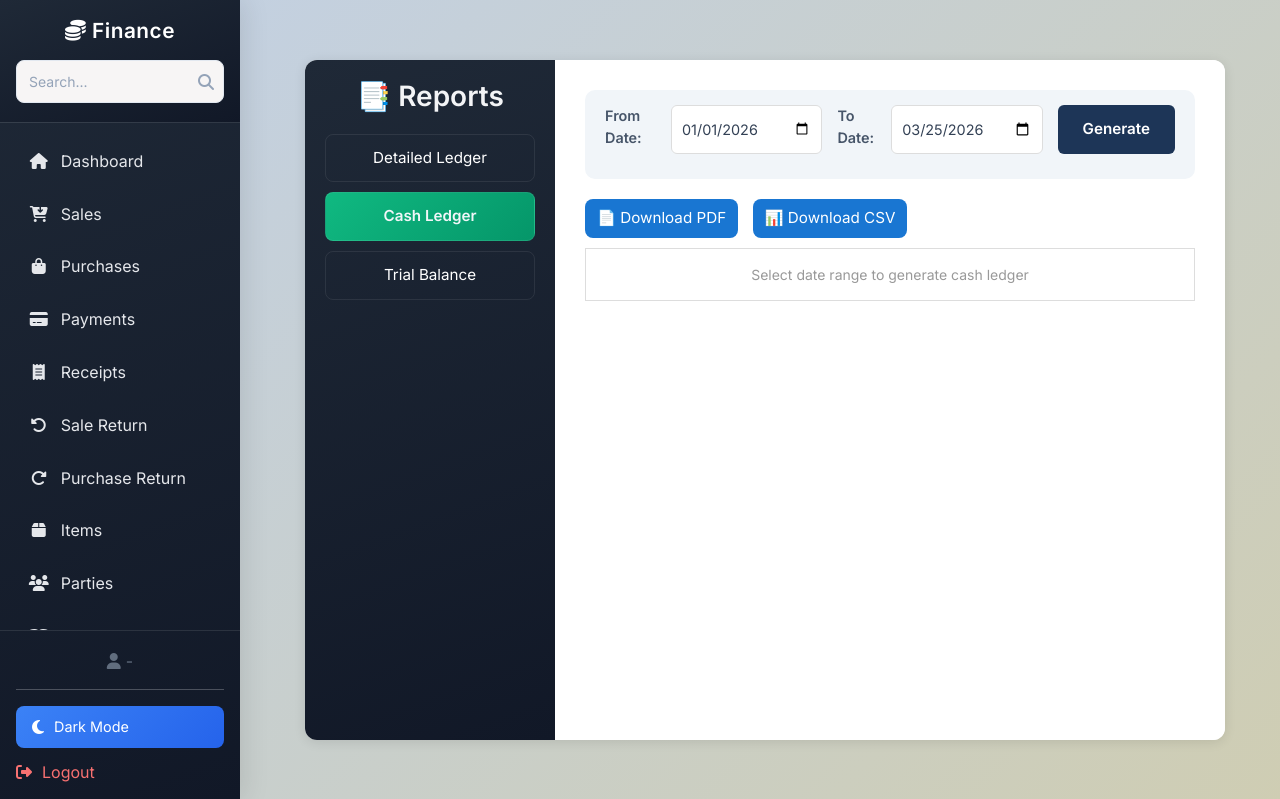
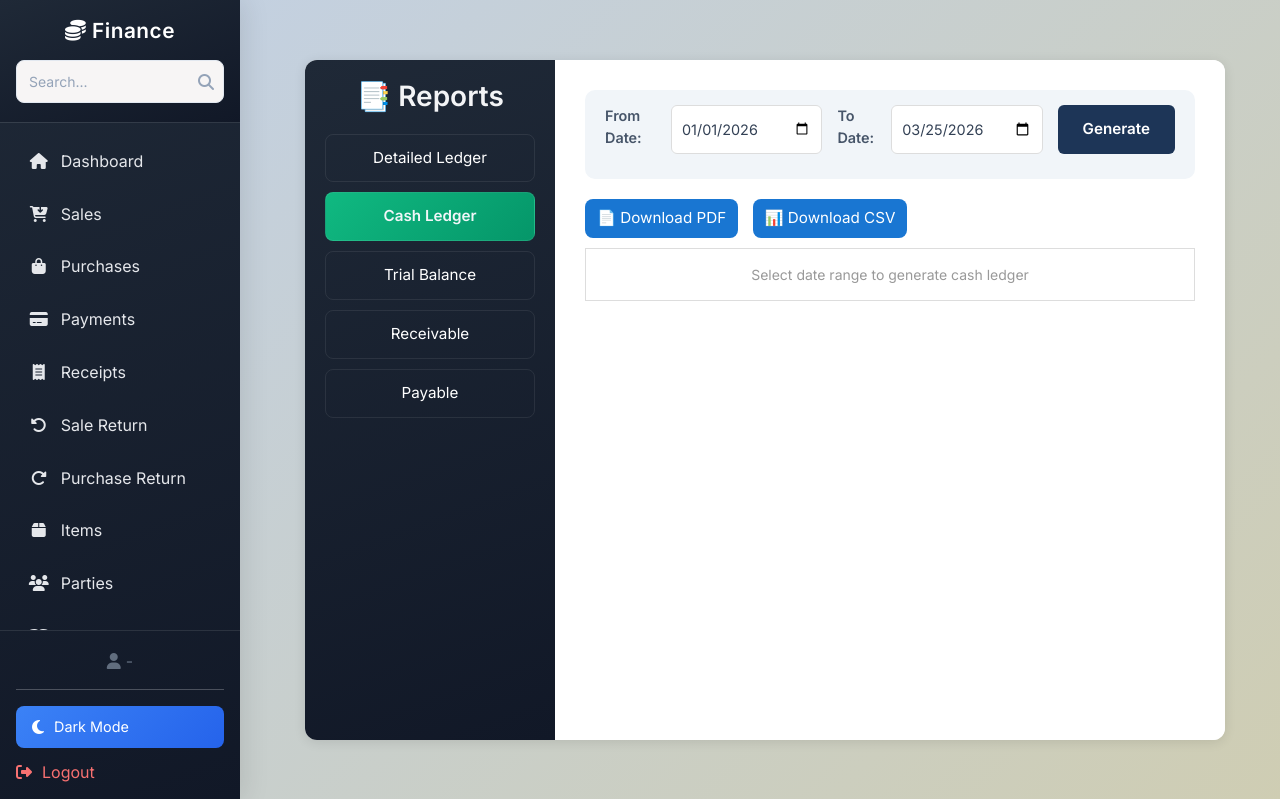
Before and after one commit to Maaz-Bin-Haider/Accounting-Plus-Inventory-System, a Django app: template templates/display_report_templates/accounts_reports_template.html in a window 1280 px wide. Shown: the top 799 px of the page. Run offline with Django 5.2, Linux system fonts and the light colour scheme; the template is opened without the code that fills it, so the values that code supplies are empty; some libraries are stand-ins or nearby versions.

Commit message:
receivable and payable added to accounts reports

```diff
--- a/accountsReports/views.py
+++ b/accountsReports/views.py
@@ -142,12 +142,13 @@ def receivable(request):
             with connection.cursor() as cursor:
                 cursor.execute("SELECT get_accounts_receivable_json_excluding()")
                 data = cursor.fetchone()[0]   # get JSON directly
-
+            print(type(data))
             return JsonResponse(data, safe=False)
 
         except IntegrityError as e:
             return JsonResponse({"error": f"Database error: {str(e)}"}, status=500)
         except Exception as e:
+
             return JsonResponse({"error": f"Unexpected error: {str(e)}"}, status=500)
 
     return JsonResponse({"error": "Method not allowed"}, status=405)
@@ -186,6 +187,7 @@ def payable(request):
         except IntegrityError as e:
             return JsonResponse({"error": f"Database error: {str(e)}"}, status=500)
         except Exception as e:
+
             return JsonResponse({"error": f"Unexpected error: {str(e)}"}, status=500)
 
     return JsonResponse({"error": "Method not allowed"}, status=405)
--- a/static/js/accounts_reports.js
+++ b/static/js/accounts_reports.js
@@ -1,21 +1,6 @@
 // ==========================
 // 🧭 Report Selector
 // ==========================
-// function selectReport(type) {
-//   $(".report-btn").removeClass("active");
-//   if (type === "ledger") $("#btn-ledger").addClass("active");
-//   else $("#btn-trial").addClass("active");
-
-//   $("#reportHeader").html("");
-//   $("#reportBody").html(`<tr><td class="no-data">Loading...</td></tr>`);
-
-//   if (type === "ledger") {
-//     renderLedgerForm();
-//   } else {
-//     $("#report-form-container").html("");
-//     fetchTrialBalance();
-//   }
-// }
 
 function selectReport(type) {
   $(".report-btn").removeClass("active");
@@ -24,9 +9,16 @@ function selectReport(type) {
     $("#btn-ledger").addClass("active");
   } else if (type === "cash-ledger") {
     $("#btn-cash-ledger").addClass("active");
+  } else if (type === "receivable") {
+    $("#btn-receivable").addClass("active");
+  } else if (type === "payable") {
+    $("#btn-payable").addClass("active");
   } else {
     $("#btn-trial").addClass("active");
   }
+
+  const $formSection = $("#report-form-container");
+  $formSection.empty()
 
   $("#reportHeader").html("");
   $("#reportBody").html(`<tr><td class="no-data">Loading...</td></tr>`);
@@ -35,6 +27,12 @@ function selectReport(type) {
     renderLedgerForm();
   } else if (type === "cash-ledger") {
     renderCashLedgerForm();
+  } else if (type === "receivable") {
+    $formSection.empty()
+    fetchAccountsReceivable();
+  } else if (type === "payable") {
+    $formSection.empty()
+    fetchAccountsPayable();
   } else {
     $("#report-form-container").html("");
     fetchTrialBalance();
@@ -203,6 +201,91 @@ function fetchTrialBalance() {
     });
 }
 
+
+// // ==========================
+// // 📊 Fetch Accounts Receivable
+// // ==========================
+function fetchAccountsReceivable() {
+  Swal.fire({
+    title: "Loading Trial Balance...",
+    didOpen: () => Swal.showLoading(),
+    allowOutsideClick: false,
+  });
+
+  fetch("/accountsReports/accounts-receivable/", {
+    method: "POST",
+    headers: {
+      "Content-Type": "application/json",
+      "X-CSRFToken": getCSRFToken(),
+    },
+  })
+    .then(async (res) => {
+      const data = await res.json();
+
+      // 🔥 Fix for string JSON
+      if (typeof data === "string") {
+        return JSON.parse(data);
+      }
+
+      return data;
+    })
+    .then((data) => {
+      Swal.close();
+
+      if (data.error) {
+        Swal.fire("Error", data.error, "error");
+      } else {
+        renderTable(data);
+      }
+    })
+    .catch((err) => {
+      console.error(err);
+      Swal.fire("Error", "Unable to fetch Accounts Receivable.", "error");
+    });
+}
+
+// ==========================
+// 📊 Fetch Accounts Payable
+// ==========================
+function fetchAccountsPayable() {
+  Swal.fire({
+    title: "Loading Trial Balance...",
+    didOpen: () => Swal.showLoading(),
+    allowOutsideClick: false,
+  });
+
+  fetch("/accountsReports/accounts-payable/", {
+    method: "POST",
+    headers: {
+      "Content-Type": "application/json",
+      "X-CSRFToken": getCSRFToken(),
+    },
+  })
+    .then(async (res) => {
+      const data = await res.json();
+
+      // 🔥 Fix for string JSON
+      if (typeof data === "string") {
+        return JSON.parse(data);
+      }
+
+      return data;
+    })
+    .then((data) => {
+      Swal.close();
+
+      if (data.error) {
+        Swal.fire("Error", data.error, "error");
+      } else {
+        renderTable(data);
+      }
+    })
+    .catch((err) => {
+      console.error(err);
+      Swal.fire("Error", "Unable to fetch Accounts Payable.", "error");
+    });
+}
+
 // ==========================
 // 🧱 Render Table
 // ==========================
@@ -228,44 +311,7 @@ function renderTable(data) {
   );
 }
 
-// // ==========================
-// // 🧾 Download Table as PDF
-// // ==========================
-// $(document).on("click", "#download_pdf", function () {
-//   const { jsPDF } = window.jspdf;
-//   const doc = new jsPDF("p", "pt", "a4");
 
-//   const activeReport = $(".report-btn.active").attr("id") === "btn-ledger" ? "Detailed Ledger" : "Trial Balance";
-//   const party = $("#search_name").val() || "All";
-//   const fromDate = $("#from_date").val() || "N/A";
-//   const toDate = $("#to_date").val() || "N/A";
-
-//   doc.setFontSize(14);
-//   doc.text(`${activeReport} Report`, 40, 40);
-//   doc.setFontSize(10);
-//   if (activeReport === "Detailed Ledger") {
-//     doc.text(`Party: ${party}`, 40, 60);
-//     doc.text(`From: ${fromDate}    To: ${toDate}`, 40, 75);
-//   }
-
-//   doc.autoTable({
-//     html: "#reportTable",
-//     startY: activeReport === "Detailed Ledger" ? 100 : 60,
-//     theme: "grid",
-//     headStyles: { fillColor: [25, 135, 84] },
-//     styles: { fontSize: 9 },
-//   });
-
-//   const totalPages = doc.internal.getNumberOfPages();
-//   for (let i = 1; i <= totalPages; i++) {
-//     doc.setPage(i);
-//     doc.setFontSize(8);
-//     doc.text(`Page ${i} of ${totalPages}`, doc.internal.pageSize.width - 60, doc.internal.pageSize.height - 20);
-//   }
-
-//   const filename = `${activeReport.replace(" ", "_")}_${new Date().toISOString().split("T")[0]}.pdf`;
-//   doc.save(filename);
-// });
 // ==========================
 // 🧾 Download Table as PDF
 // ==========================
@@ -291,6 +337,10 @@ $(document).on("click", "#download_pdf", function () {
     toDate = $("#cash_to_date").val() || "N/A";
   } else if (activeBtn.attr("id") === "btn-trial") {
     activeReport = "Trial Balance";
+  } else if (activeBtn.attr("id") === "btn-receivable") {
+    activeReport = "Receivable";
+  } else if (activeBtn.attr("id") === "btn-payable") {
+    activeReport = "Payable";
   }
 
   // Add report title
@@ -307,6 +357,12 @@ $(document).on("click", "#download_pdf", function () {
   } else if (activeReport === "Cash Ledger") {
     doc.text(`From: ${fromDate}    To: ${toDate}`, 40, 60);
     startY = 85;
+  } else if (activeReport === "Receivable") {
+    startY = 85;
+  } else if (activeReport === "Payable") {
+    startY = 85;
+  } else if (activeReport === "Trial Balance") {
+    startY = 75;
   }
 
   // Generate table
--- a/templates/display_report_templates/accounts_reports_template.html
+++ b/templates/display_report_templates/accounts_reports_template.html
@@ -17,6 +17,8 @@
       <button class="report-btn active" id="btn-ledger" onclick="selectReport('ledger')">Detailed Ledger</button>
       <button class="report-btn" id="btn-cash-ledger" onclick="selectReport('cash-ledger')">Cash Ledger</button>
       <button class="report-btn" id="btn-trial" onclick="selectReport('trial')">Trial Balance</button>
+      <button class="report-btn" id="btn-receivable" onclick="selectReport('receivable')">Receivable</button>
+      <button class="report-btn" id="btn-payable" onclick="selectReport('payable')">Payable</button>
     </div>
   </aside>
 
```
